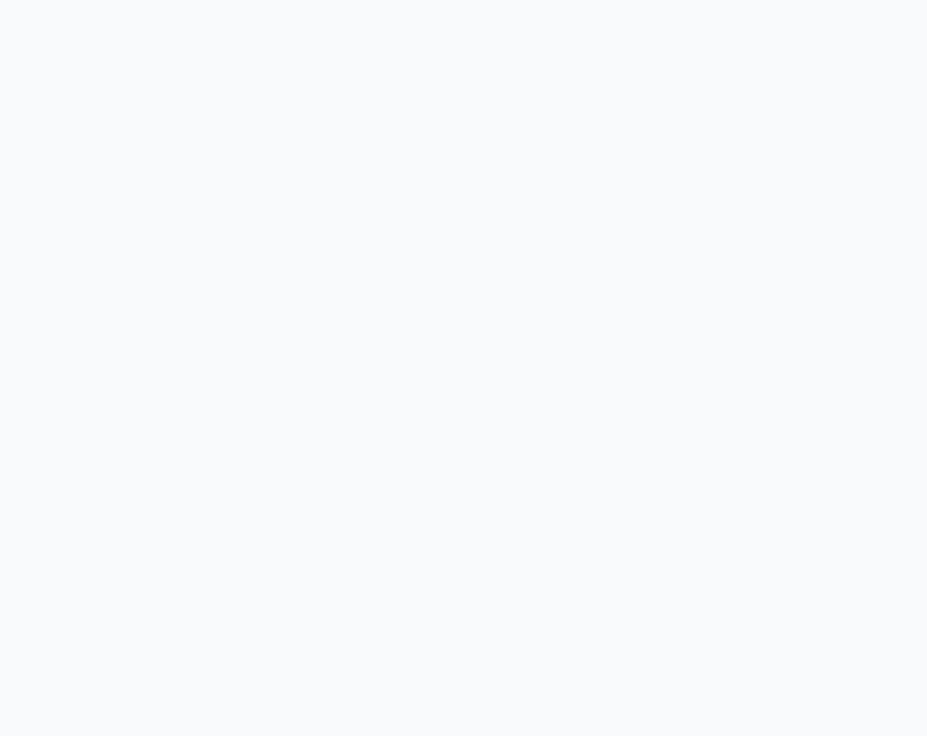
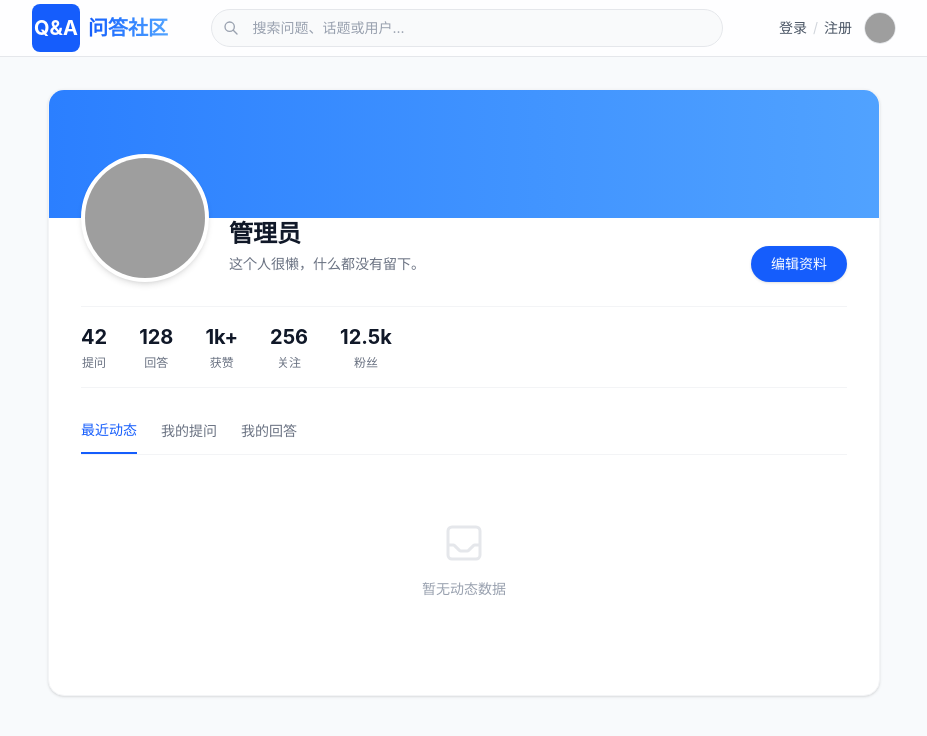
Before and after one commit to xuxingda42b-cell/DeepKnow, a Vue app: page /profile in a window 1280 px wide. Before the commit this address had no page. Shown: the top 736 px of the page, without its empty margins (176-1103 px from the left). Built offline with nearby package versions, Linux system fonts and the light colour scheme; grey boxes are pictures that could not be loaded; the HTML template or start-up script is replaced by a standard one.

Commit message:
个人主页初始化创建

```diff
--- a/src/components/topNav.tsx
+++ b/src/components/topNav.tsx
@@ -76,7 +76,7 @@ export const TopNav = defineComponent({
 
                   <div class="absolute right-0 top-[40px] w-32 bg-white rounded-xl shadow-[0_10px_40px_-10px_rgba(0,0,0,0.1)] border border-gray-100 opacity-0 invisible group-hover:opacity-100 group-hover:visible transition-all duration-200 transform origin-top-right scale-95 group-hover:scale-100 z-50">
                     <div class="py-1.5">
-                      <RouterLink to="#" class="block px-4 py-2 text-sm text-gray-700 hover:bg-gray-50 hover:text-blue-600 transition-colors">
+                      <RouterLink to="/profile" class="block px-4 py-2 text-sm text-gray-700 hover:bg-gray-50 hover:text-blue-600 transition-colors">
                         个人主页
                       </RouterLink>
                       <RouterLink to="#" class="block px-4 py-2 text-sm text-gray-700 hover:bg-gray-50 hover:text-blue-600 transition-colors">
--- a/src/router/index.ts
+++ b/src/router/index.ts
@@ -21,6 +21,11 @@ const router = createRouter({
           path: 'ask',
           name: 'ask-question',
           component: () => import('../views/AskQuestionView.vue'),
+        },
+        {
+          path: 'profile',
+          name: 'profile',
+          component: () => import('../views/ProfileView.vue'),
         }
       ]
     },
--- a/src/store/user.ts
+++ b/src/store/user.ts
@@ -26,7 +26,7 @@ export const getUsers = () => {
 // 注册新账号并存入 localStorage
 export const registerUser = (account: string, pass: string) => {
   const users = getUsers()
-  if (users.find((u: any) => u.account === account)) {
+  if (users.find((u: { account: string; pass: string }) => u.account === account)) {
     throw new Error('抱歉，该账号已经被注册过了。')
   }
   users.push({ account, pass })
--- a/src/views/LoginView.vue
+++ b/src/views/LoginView.vue
@@ -77,7 +77,7 @@ const errorMessage = ref('')
 
 const handleLogin = () => {
   const users = getUsers()
-  const matchLocalUser = users.find((u: any) => u.account === account.value && u.pass === password.value)
+  const matchLocalUser = users.find((u: { account: string; pass: string }) => u.account === account.value && u.pass === password.value)
 
   if ((account.value === 'admin123' && password.value === '123456') || matchLocalUser) {
     login()
--- /dev/null
+++ b/src/views/ProfileView.vue
@@ -0,0 +1,77 @@
+<template>
+  <div class="py-8 px-4 sm:px-6 lg:px-8 max-w-4xl mx-auto w-full">
+    <div class="bg-white rounded-2xl shadow-sm border border-gray-100 overflow-hidden">
+      <!-- 头图背景 -->
+      <div class="h-32 bg-gradient-to-r from-blue-500 to-blue-400"></div>
+
+      <!-- 用户信息区 -->
+      <div class="px-8 pb-8 relative">
+        <div class="flex flex-col sm:flex-row items-center sm:items-end justify-between -mt-12 sm:-mt-16 mb-6 gap-4">
+          <div class="flex flex-col sm:flex-row items-center sm:items-end gap-5">
+            <img
+              src="https://api.dicebear.com/7.x/avataaars/svg?seed=Admin"
+              alt="User Avatar"
+              class="w-24 h-24 sm:w-32 sm:h-32 rounded-full border-4 border-white shadow-md bg-gray-50 object-cover"
+            />
+            <div class="text-center sm:text-left mb-2">
+              <h1 class="text-2xl font-bold text-gray-900">管理员</h1>
+              <p class="text-gray-500 text-sm mt-1">这个人很懒，什么都没有留下。</p>
+            </div>
+          </div>
+
+          <button class="px-5 py-2 bg-blue-600 hover:bg-blue-700 text-white rounded-full font-medium transition-colors shadow-sm text-sm">
+            编辑资料
+          </button>
+        </div>
+
+        <!-- 统计数据 -->
+        <div class="flex justify-center sm:justify-start gap-6 sm:gap-8 py-4 border-y border-gray-100 mb-8 flex-wrap">
+          <div class="text-center">
+            <div class="text-xl font-bold text-gray-900">42</div>
+            <div class="text-xs text-gray-500 mt-1">提问</div>
+          </div>
+          <div class="text-center">
+            <div class="text-xl font-bold text-gray-900">128</div>
+            <div class="text-xs text-gray-500 mt-1">回答</div>
+          </div>
+          <div class="text-center">
+            <div class="text-xl font-bold text-gray-900">1k+</div>
+            <div class="text-xs text-gray-500 mt-1">获赞</div>
+          </div>
+          <div class="text-center cursor-pointer hover:opacity-80 transition-opacity">
+            <div class="text-xl font-bold text-gray-900">256</div>
+            <div class="text-xs text-gray-500 mt-1">关注</div>
+          </div>
+          <div class="text-center cursor-pointer hover:opacity-80 transition-opacity">
+            <div class="text-xl font-bold text-gray-900">12.5k</div>
+            <div class="text-xs text-gray-500 mt-1">粉丝</div>
+          </div>
+        </div>
+
+        <!-- 标签页与内容 -->
+        <div>
+          <div class="flex gap-6 border-b border-gray-100">
+            <button class="pb-3 text-blue-600 border-b-2 border-blue-600 font-medium text-sm transition-colors">
+              最近动态
+            </button>
+            <button class="pb-3 text-gray-500 hover:text-gray-700 font-medium text-sm transition-colors">
+              我的提问
+            </button>
+            <button class="pb-3 text-gray-500 hover:text-gray-700 font-medium text-sm transition-colors">
+              我的回答
+            </button>
+          </div>
+
+          <div class="py-16 text-center text-gray-400 text-sm flex flex-col items-center justify-center">
+            <svg class="w-12 h-12 text-gray-200 mb-3" fill="none" stroke="currentColor" viewBox="0 0 24 24"><path stroke-linecap="round" stroke-linejoin="round" stroke-width="1.5" d="M20 13V6a2 2 0 00-2-2H6a2 2 0 00-2 2v7m16 0v5a2 2 0 01-2 2H6a2 2 0 01-2-2v-5m16 0h-2.586a1 1 0 00-.707.293l-2.414 2.414a1 1 0 01-.707.293h-3.172a1 1 0 01-.707-.293l-2.414-2.414A1 1 0 006.586 13H4"></path></svg>
+            暂无动态数据
+          </div>
+        </div>
+      </div>
+    </div>
+  </div>
+</template>
+
+<script setup lang="ts">
+// 可以在这里获取并展示该用户的详细数据
+</script>
--- a/src/views/RegisterView.vue
+++ b/src/views/RegisterView.vue
@@ -102,8 +102,8 @@ const handleRegister = () => {
     // 注册完成后自动登录
     login()
     router.push('/')
-  } catch(error: any) {
-    errorMessage.value = error.message
+  } catch(error) {
+    errorMessage.value = error instanceof Error ? error.message : String(error)
   }
 }
 </script>
```
